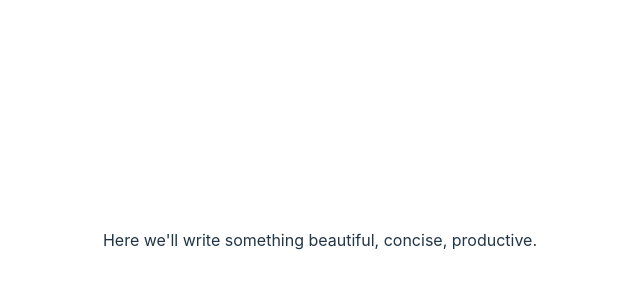
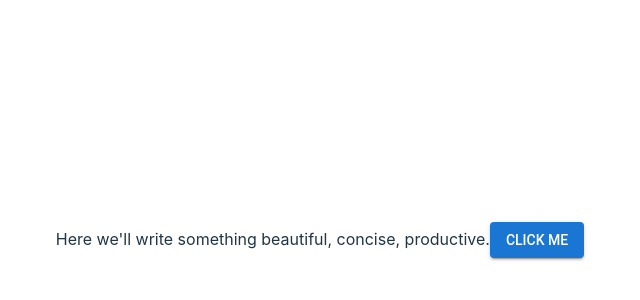
Before and after one commit to ElenaMihailova/React-Event-Oct, a React (Vite) app: page / in a window 1280 px wide. Shown: the part 160-460 px from the top of the page, without its empty margins (320-960 px from the left). Built offline with nearby package versions, Linux system fonts and the light colour scheme.

Commit message:
feat: add button

```diff
--- /dev/null
+++ b/src/components/Button.tsx
@@ -0,0 +1,17 @@
+
+import Button from '@mui/material/Button';
+
+interface CustomButtonProps {
+    label: string;
+    onClick: () => void;
+}
+
+const CustomButton: React.FC<CustomButtonProps> = ({ label, onClick }) => {
+    return (
+        <Button variant="contained" color="primary" onClick={onClick}>
+            {label}
+        </Button>
+    );
+};
+
+export default CustomButton;
--- a/src/pages/WelcomPage.tsx
+++ b/src/pages/WelcomPage.tsx
@@ -1,9 +1,14 @@
 import { Container } from "@mui/material";
+import CustomButton from "../components/Button";
 
 export const WelcomePage = () => {
+  const handleClick = () => {
+    console.log('Button clicked!');
+  };
   return (
     <Container maxWidth="sm">
       Here we'll write something beautiful, concise, productive.
+      <CustomButton label="Click Me" onClick={handleClick} />
     </Container>
   );
 };
```
